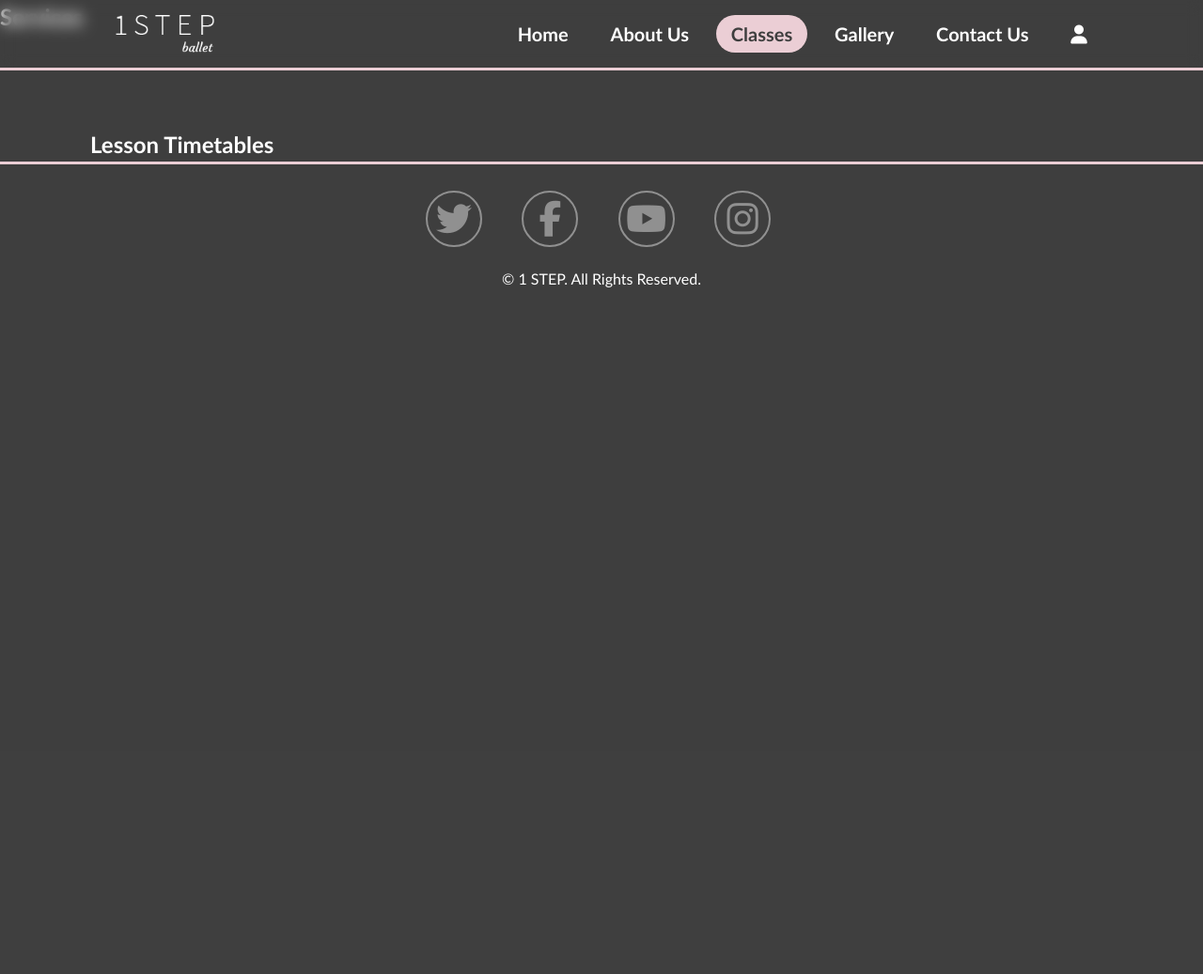
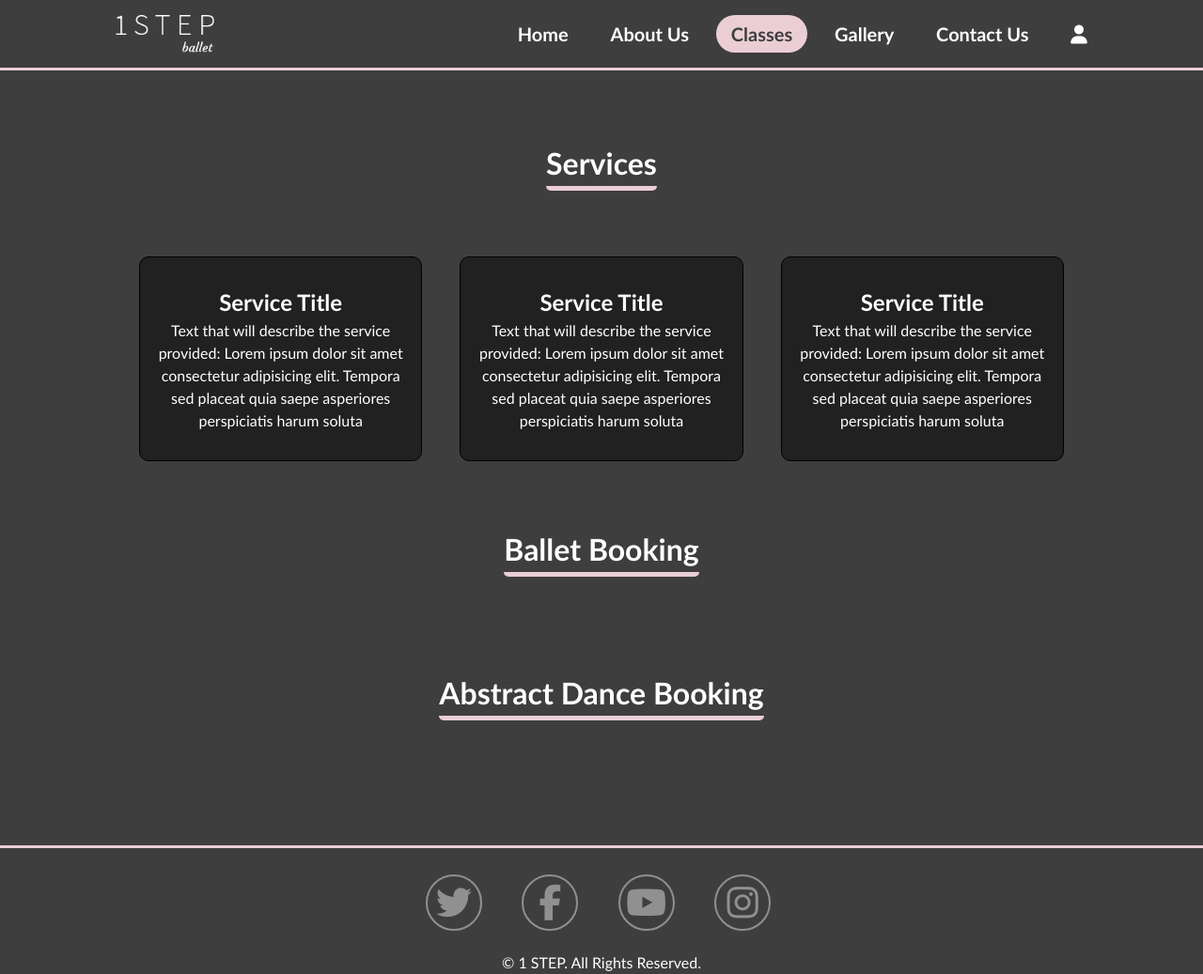
Before and after one commit to LilithsDemon/1STEP-UNI, a PHP site: page /classes.html in a window 1280 px wide. Shown: the whole page at 94% size. Before the commit the page ends 306 px from the top, so only its background shows below. Run offline with PHP 8.4, Linux system fonts and the light colour scheme; some libraries are stand-ins or nearby versions.

Commit message:
Fixed some css overlapping and created template for classes page

```diff
--- a/classes.html
+++ b/classes.html
@@ -57,23 +57,45 @@
 
 	<section class="classes classes_section" id="classes">
 		<div class="section-container">
+			<div class="row title">
 				<h2>Services</h2>
+			</div>
 			<div class="row">
-				<div class="services">
 				<div class="service_container">
+					<div class="service_inner">
+						<h3>Service Title</h3>
+						<p>Text that will describe the service provided: Lorem ipsum dolor sit amet consectetur adipisicing
+							elit. Tempora sed placeat quia saepe asperiores perspiciatis harum soluta</p>
+					</div>
+				</div>
+				<div class="service_container">
+					<div class="service_inner">
+						<h3>Service Title</h3>
+						<p>Text that will describe the service provided: Lorem ipsum dolor sit amet consectetur adipisicing
+							elit. Tempora sed placeat quia saepe asperiores perspiciatis harum soluta</p>
+					</div>
+				</div>
+				<div class="service_container">
+					<div class="service_inner">
+						<h3>Service Title</h3>
+						<p>Text that will describe the service provided: Lorem ipsum dolor sit amet consectetur adipisicing
+							elit. Tempora sed placeat quia saepe asperiores perspiciatis harum soluta</p>
+					</div>
+				</div>
 
 			</div>
-					<div class="service_container">
-
+			<div class="row title">
+				<h2>Ballet Booking</h2>
 			</div>
-					<div class="service_cotainer">
-
+			<div class="row">
+				<div class="ballet_booking">
 				</div>
 			</div>
+			<div class="row title">
+				<h2>Abstract Dance Booking</h2>
 			</div>
 			<div class="row">
-				<div class="timetable">
-					<h2>Lesson Timetables</h2>
+				<div class="ad_booking">
 				</div>
 			</div>
 		</div>
--- a/style.css
+++ b/style.css
@@ -3,6 +3,8 @@
 	--light: #ffffff;
 	--black: #000000;
 	--light_grey_bg: #3e3e3e;
+	--dark-grey_bg: #212121;
+	--underline-color: var(--ballet_shoe_pink);
 }
 
 * {
@@ -472,28 +474,16 @@ nav img {
 	margin: auto;
 }
 
-.home_section {
-	min-height: 100vh;
-	justify-content: center;
-	justify-items: center;
-	display: flex;
-	flex-direction: column;
-	height: 100%;
-	opacity: 1;
-}
 
 .section-container {
-	display: flex;
-	flex-direction: column;
-	height: 100%;
+	min-height: 100vh;
 }
 
 .odd,
 .row {
 	display: flex;
 	flex-wrap: wrap;
-	height: 100%;
-	width: 85%;
+	width: 80%;
 	align-items: center;
 	margin: auto;
 	padding-top: 50px;
@@ -526,6 +516,52 @@ nav img {
 .home_img img {
 	width: 100%;
 	border-radius: 20px;
+}
+
+.classes_section {
+	padding-top: 100px;
+}
+
+section .title h2 {
+	text-align: center;
+	margin: auto;
+	font-size: 2rem;
+    border-bottom: 5px solid var(--underline-color);
+	border-radius: 5px;
+}
+
+.service_container {
+	display: flex;
+	flex-direction: column;
+	flex: 0 0 33.33%;
+	max-width: 33.33%;
+	height: 100%;
+	justify-content: center;
+	justify-items: center;
+	justify-self: center;
+	align-items: center;
+	text-align: center;
+	padding: 20px;
+}
+
+.service_container h3
+{
+	font-size: 1.5rem;
+}
+
+.service_container .service_inner
+{
+    background-color: var(--dark-grey_bg);
+    border: 1px solid var(--black);
+    border-radius: 10px;
+    padding: 30px 15px;
+    text-align: center;
+    transition: all 0.3s ease;
+}
+
+.service_container .service_inner:hover
+{
+    box-shadow: 0 0 20px rgba(255, 255, 255, 0.45);
 }
 
 footer {
@@ -605,6 +641,7 @@ footer ul li a:hover i {
 }
 
 @media (max-width: 960px) {
+	.service_container,
 	.home_data {
 		flex: 0 0 100%;
 		max-width: 100%;
```
Lines whose indentation alone changed are shown as unchanged.
